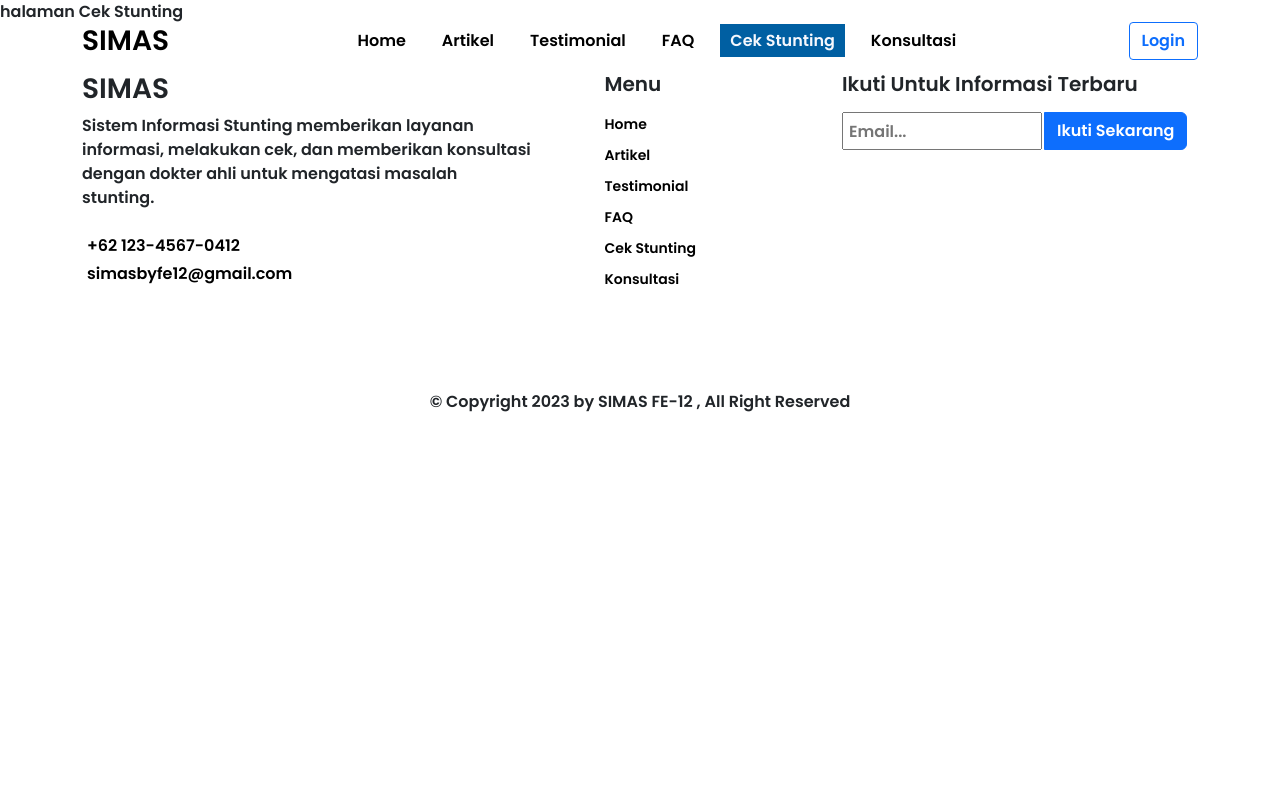
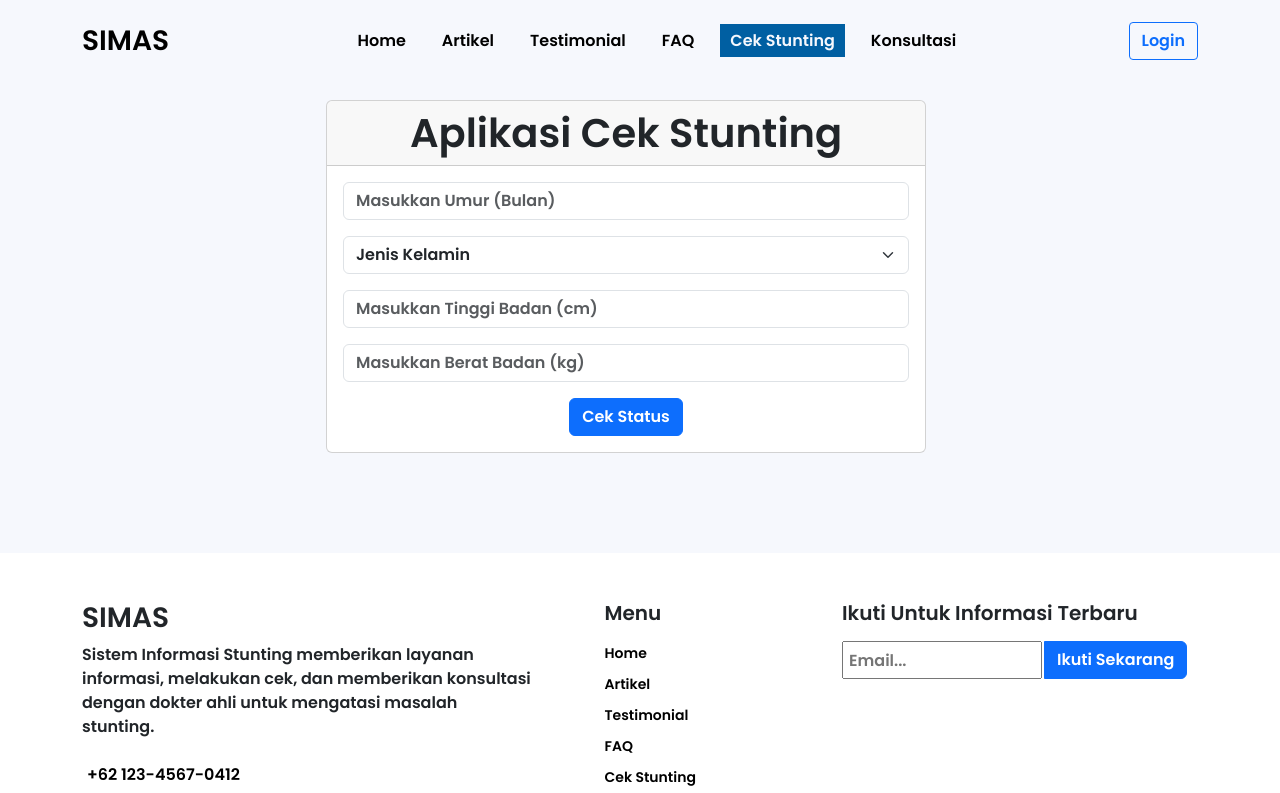
Before and after one commit to Tim-FE-12-Skilvul/Final-Project-Web-React, a React (Vite) app: page /cek in a window 1280 px wide. Shown: the top 793 px of the page. Built offline with nearby package versions, Linux system fonts and the light colour scheme.

Commit message:
No Error

```diff
--- a/src/components/CekComponent.jsx
+++ b/src/components/CekComponent.jsx
@@ -1,7 +1,126 @@
-import React from "react";
+import React, { useState } from "react";
+import { Row, Col } from "react-bootstrap";
+import { isChildStunted } from "./Stunting.js";
+import "./Form.css";
+import { faq } from "../data/index";
+
+const messages = [
+  "Semangat ya, Tetap jaga pola makan dan gaya hidup sehat.",
+  "Terus pantau pertumbuhan anak, jangan sampai terlewatkan.",
+  // Add more messages...
+];
 
 const CekComponent = () => {
-  return <div>halaman Cek Stunting</div>;
+  const [message, setMessage] = useState("");
+  const [stuntedStatus, setStuntedStatus] = useState(false);
+
+  const handleFormSubmit = (event) => {
+    event.preventDefault();
+
+    const age = parseInt(event.target.age.value);
+    const sex = event.target.sex.value;
+    const height = parseInt(event.target.height.value);
+    const weight = parseInt(event.target.weight.value);
+
+    const isStunted = isChildStunted(age, sex, height, weight);
+
+    let message;
+    if (isStunted) {
+      const randomIndex = Math.floor(Math.random() * messages.length);
+      message = `Oh tidak, anak Anda terindikasi stunting. ${messages[randomIndex]}`;
+    } else {
+      message = "Selamat, anak Anda tidak terindikasi stunting.";
+    }
+
+    setMessage(message);
+    setStuntedStatus(isStunted);
+  };
+
+  return (
+    <div className="faq">
+      <Row className="fw-bold animate__animated animate__fadeInUp animate__delay-1s justify-content-center align-items-center">
+        <Col lg={6}>
+          <div className="card max-width-card" style={{ maxWidth: "600px" }}>
+            <h1 className="card-header text-center">Aplikasi Cek Stunting</h1>
+            <div className="card-body">
+              <form
+                className={`form-stunting ${
+                  message ? "form-stunting--result" : ""
+                }`}
+                onSubmit={handleFormSubmit}
+              >
+                <div className="mb-3">
+                  <input
+                    type="number"
+                    className="form-control"
+                    placeholder="Masukkan Umur (Bulan)"
+                    id="age"
+                    name="age"
+                    required
+                  />
+                </div>
+
+                <div className="mb-3">
+                  <select
+                    className="form-select"
+                    id="sex"
+                    name="sex"
+                    required
+                  >
+                    <option value="">Jenis Kelamin</option>
+                    <option value="male">Pria</option>
+                    <option value="female">Wanita</option>
+                  </select>
+                </div>
+
+                <div className="mb-3">
+                  <input
+                    type="number"
+                    className="form-control"
+                    placeholder="Masukkan Tinggi Badan (cm)"
+                    id="height"
+                    name="height"
+                    required
+                  />
+                </div>
+
+                <div className="mb-3">
+                  <input
+                    type="number"
+                    className="form-control"
+                    placeholder="Masukkan Berat Badan (kg)"
+                    id="weight"
+                    name="weight"
+                    required
+                  />
+                </div>
+
+                <button
+                  type="submit"
+                  className="btn btn-primary d-flex justify-content-center mx-auto"
+                >
+                  Cek Status
+                </button>
+              </form>
+
+              {message && (
+                <div
+                  id="output"
+                  className={`output-message ${
+                    stuntedStatus
+                      ? "output-message--stunted"
+                      : "output-message--not-stunted"
+                  }`}
+                >
+                  {message}
+                </div>
+              )}
+            </div>
+          </div>
+        </Col>
+      </Row>
+    </div>
+  );
 };
 
 export default CekComponent;
--- /dev/null
+++ b/src/components/Form.css
@@ -0,0 +1,18 @@
+.output-message {
+  padding: 10px;
+  margin-top: 20px;
+  border-radius: 4px;
+  font-size: 18px;
+  font-weight: bold;
+  text-align: center;
+}
+
+.output-message--stunted {
+  background-color: #ffcccc;
+  color: #ff4040;
+}
+
+.output-message--not-stunted {
+  background-color: #ccffcc;
+  color: #4cff4c;
+}
--- /dev/null
+++ b/src/components/Stunting.js
@@ -0,0 +1,82 @@
+export function isChildStunted(ageInMonths, sex, heightInCm, weightInKg) {
+    // Define the L, M, and S values for the child's sex
+    const sexValues = {
+      'male': {
+        'L': -0.352,
+        'M': 77.59,
+        'S': 0.112,
+      },
+      'female': {
+        'L': -0.385,
+        'M': 73.79,
+        'S': 0.109,
+      },
+    };
+
+    // Calculate the Z-score for the child's height-for-age
+    const L = sexValues[sex]['L'];
+    const M = sexValues[sex]['M'];
+    const S = sexValues[sex]['S'];
+    const heightForAge = ((heightInCm / M) ** L - 1) / (S * L);
+    const ageInYears = ageInMonths / 12;
+    const ageMonthsRounded = Math.round(ageInMonths / 6) * 6;
+    const ageIndex = ageMonthsRounded.toString();
+
+    // Get the median HAZ score for the child's age
+    const medianHAZ = {
+      'male': {
+        '0': -2.004,
+        '6': -1.788,
+        '12': -1.556,
+        '18': -1.321,
+        '24': -1.093,
+        '30': -0.880,
+        '36': -0.689,
+        '42': -0.520,
+        '48': -0.373,
+        '54': -0.245,
+        '60': -0.126,
+        '66': -0.013,
+        '72': 0.091,
+        '78': 0.186,
+        '84': 0.272,
+        '90': 0.348,
+        '96': 0.416,
+      },
+      'female': {
+        '0': -1.974,
+        '6': -1.771,
+        '12': -1.553,
+        '18': -1.332,
+        '24': -1.107,
+        '30': -0.897,
+        '36': -0.702,
+        '42': -0.527,
+        '48': -0.376,
+        '54': -0.244,
+        '60': -0.124,
+        '66': -0.011,
+        '72': 0.090,
+        '78': 0.182,
+        '84': 0.266,
+        '90': 0.343,
+        '96': 0.412,
+      },
+    };
+
+    // Get the median HAZ score for the child's age
+    const medianHAZScore = medianHAZ[sex][ageIndex];
+
+    // Calculate the Z-score for the child's weight-for-height
+    const weightForHeight = weightInKg / ((heightInCm / 100) ** 2);
+    const medianWeightForHeight = 1;
+    const SDWeightForHeight = 0.15;
+    const weightForHeightZScore = (weightForHeight / medianWeightForHeight - 1) / SDWeightForHeight;
+
+    // Determine if the child is stunted or not
+  const threshold = -2;
+  const isStunted = (heightForAge <= threshold || weightForHeightZScore <= threshold);
+
+  // Return the result
+  return isStunted;
+  }
```
